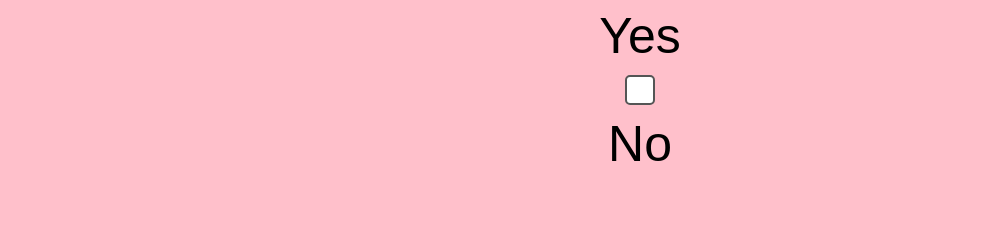
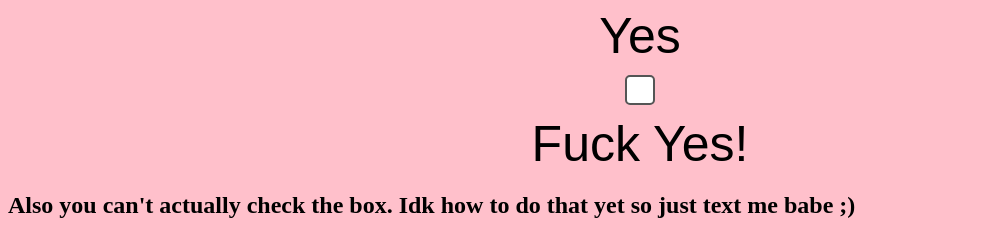
Before and after one commit to Joeldal3/valentine, a plain HTML site: page index.html in a window 1280 px wide. Shown: the part 697-936 px from the top of the page, without its empty margins (0-985 px from the left). Before the commit the page ends 880 px from the top, so only its background shows below. Drawn offline with Linux system fonts and the light colour scheme.

Commit message:
Valentine

```diff
--- a/index.html
+++ b/index.html
@@ -14,8 +14,9 @@
     <input type="checkbox" name="veggies" id="veg1" value="Yes" onclick="return       ValidateSelection();">
     <label for="veg1">Yes</label>
     <input form="myForm" type="checkbox" name="veggies" id="veg2"  value="No" onclick="return ValidateSelection();">
-    <label for="veg2">No</label>
+    <label for="veg2">Fuck Yes!</label>
     </form>
+    <h2> Also you can't actually check the box. Idk how to do that yet so just text me babe ;)</h2>
     <style>
         img {
           display: block;
```
